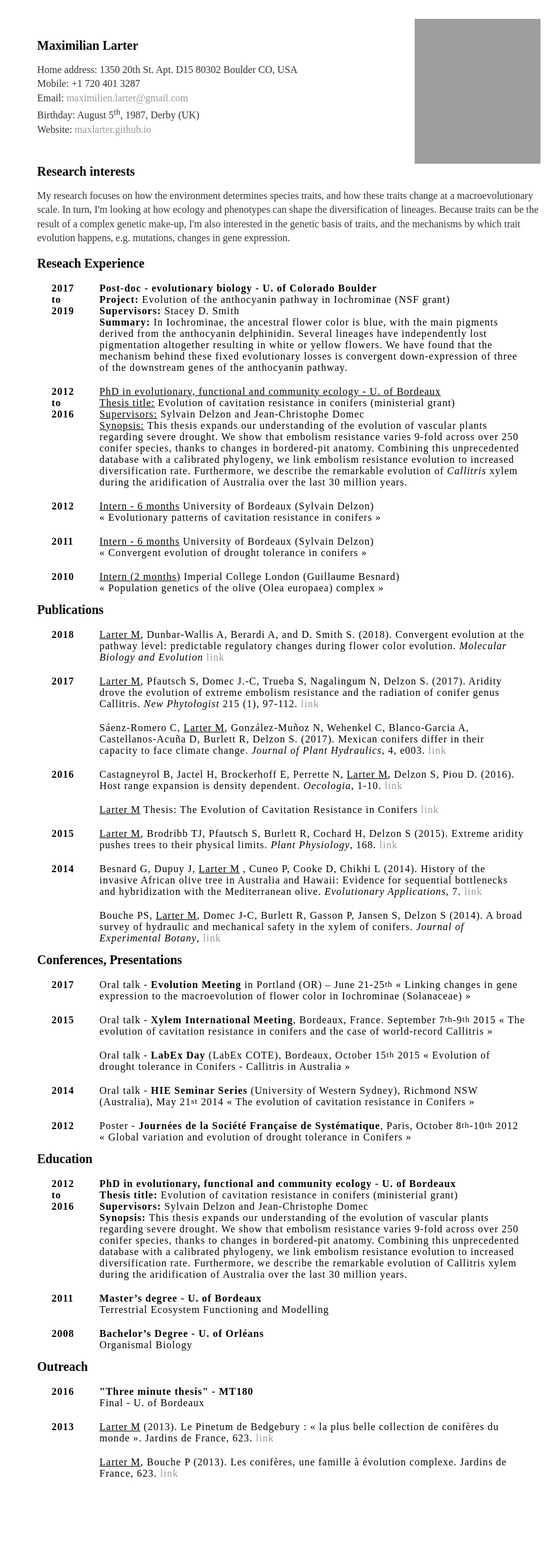
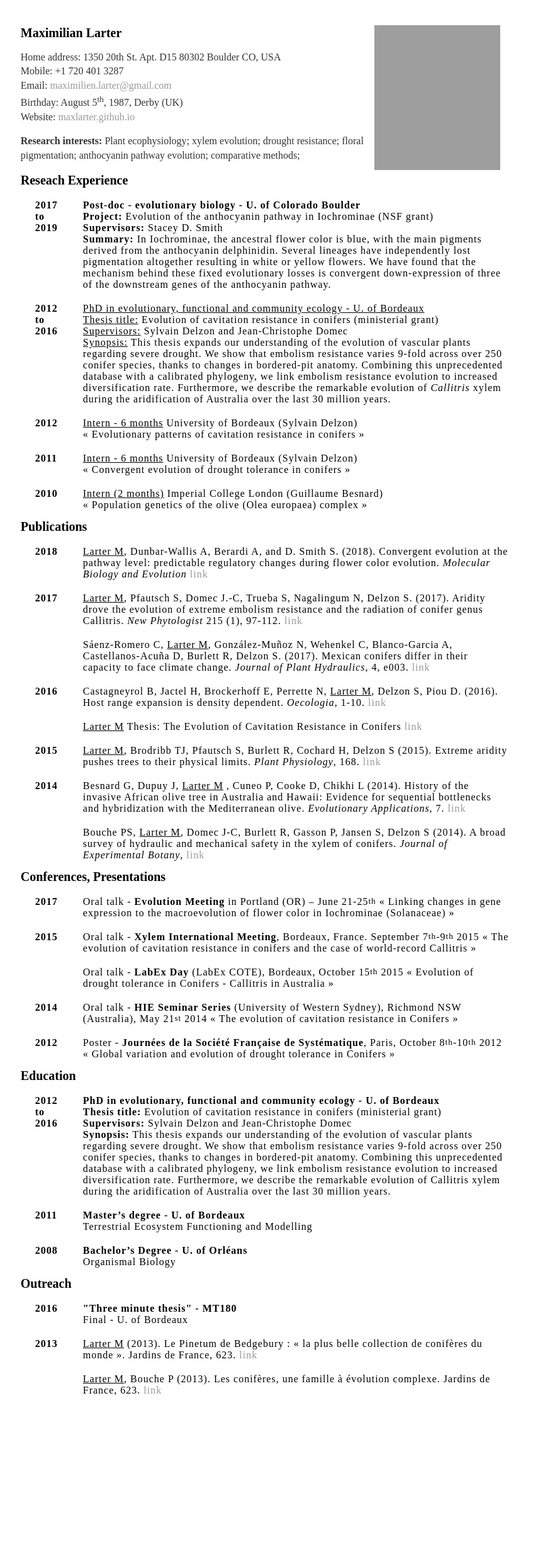
Before and after one commit to MaxLarter/maxlarter.github.io, a Jekyll site: the page built from cv/cv.html, in a window 1280 px wide. Shown: the whole page at 63% size, without its empty margins (181-1071 px from the left). Built offline with Jekyll 4.4.1, drawn with Linux system fonts in a browser that asks for light colours; after the commit the page ends 2306 px from its top, so only the background shows below that; grey boxes are pictures that could not be loaded.

Commit message:
change width settings and stuff

```diff
--- a/css/main.css
+++ b/css/main.css
@@ -1,9 +1,21 @@
 body { font: 16px;
 	font-family: "Times New Roman", Times, serif;
 	line-height: 24px;
-    margin: 60px auto;
-    width: 70%;
+    margin-top: 5mm;
+    margin-bottom: 20mm;
+    margin-left: 10mm;
+    margin-right: 10mm;
+    width: 90%;
 }
+
+@page
+{
+    size: auto;   /* auto is the initial value */
+
+    /* this affects the margin in the printer settings */
+    margin: 20mm 20mm 20mm 20mm;
+}
+
 nav ul, footer ul {
     font-family: "Times New Roman", Times, serif;
     padding: 0px;
@@ -28,16 +40,18 @@
     text-decoration: underline;
 }
 h1 { font-family: "Times New Roman", Times, serif;
-	margin: 0 0 16px 0;
+	margin: 0 0 0 0;
 	padding: 0 0 16px 0;
 	font-size: 42px;
 	font-weight: bold;
 	letter-spacing: -2px;
-	border-bottom: 1px solid #999; }
+	border-bottom: 1px solid #999;
+	page-break-after: avoid;}
 
 h2 { font-size: 20px;
  margin: 0 0 6px 0;
  position: relative;
+ page-break-after: avoid;
  }
 
 h2 span { position: absolute;
@@ -47,12 +61,15 @@
 font-family: "Times New Roman", Times, serif;
 font-size: 16px;
 color: #999;
-font-weight: normal; }
+font-weight: normal;
+page-break-after: avoid;}
 
 p { font-family: "Times New Roman", Times, serif;
-    font-size: 1em;
+    font-size: 1rem;
     line-height: 1.4em;
     color: #333;
+	margin-right: 1em;
+	page-break-inside: avoid;
 }
 footer {
     border-top: 1px solid #d5d5d5;
@@ -73,9 +90,11 @@
 table {
   font-family: "Times New Roman", Times, serif;
   border-collapse: collapse;
-  border: 3px solid white;
+  border: 1mm solid white;
   letter-spacing: 1px;
   font-size: 1rem;
+  width:auto;
+  height:auto;
 }
 
 td, th {
@@ -121,5 +140,5 @@
 dd { width: 600px; float: right; }
 dd.clear { float: none; margin: 0; height: 15px; }
 .clear { clear: both; }
-#page-wrap { width: 800px; margin: 40px auto 60px; }
-#pic { float: right; margin: -30px 0 0 0; }
+#page-wrap { width: 800px; margin: 40px auto 60px auto; }
+#pic { float: right; margin: 0 10mm 0 0; }
--- a/cv/cv.html
+++ b/cv/cv.html
@@ -31,11 +31,14 @@
 
     <div id="objective">
 
-	<div class="clear"></div>
 
-	<h2> Research interests</h2>
+	<p><b>Research interests: </b>Plant ecophysiology; xylem evolution; drought resistance; floral pigmentation; anthocyanin pathway evolution; comparative methods;</p>
+
+
+	<!--h2> Research interests</h2>
         <p> My research focuses on how the environment determines species traits, and how these traits change at a macroevolutionary scale. In turn, I'm looking at how ecology and phenotypes can	shape the diversification of lineages. Because traits can be the result of a complex genetic make-up, I'm also interested in the genetic basis of traits, and the mechanisms by which trait evolution happens, e.g. mutations, changes in gene expression.
-        </p>
+        </p-->
+
 
 	<h2>Reseach Experience</h2>
 		<table>
@@ -80,7 +83,7 @@
 			</tbody>
 		</table>
 
-
+	<div class="clear"></div>
 	<h2>Publications</h2>
 		<table>
 			<tbody>
@@ -194,6 +197,7 @@
 
 			</tbody>
 		</table>
+	<!--div class="clear" style="page-break-after:always"></div-->
 	<h2>Outreach</h2>
 		<table>
 			<tbody>
@@ -222,8 +226,4 @@
 
 	</div>
 
-    <div class="clear"></div>
-
-
-
 </body>
```
Also changed, not shown: 1 other file.
